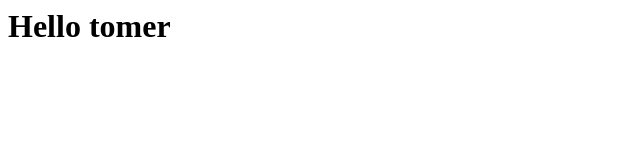
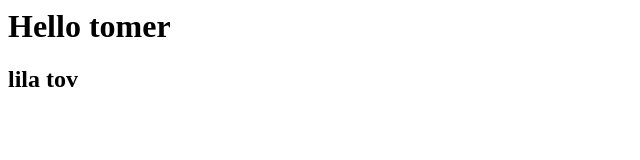
Before and after one commit to tomokohn/project1, a plain HTML site: page index.html in a window 1280 px wide. Shown: the full height of the page, 0-640 px from the left. Drawn offline with Linux system fonts and the light colour scheme.

Commit message:
lila tov

```diff
--- a/index.html
+++ b/index.html
@@ -1,3 +1,4 @@
 <html>
 	<h1> Hello tomer </h1>
+        <h2> lila tov </h2>
 </html>
```
